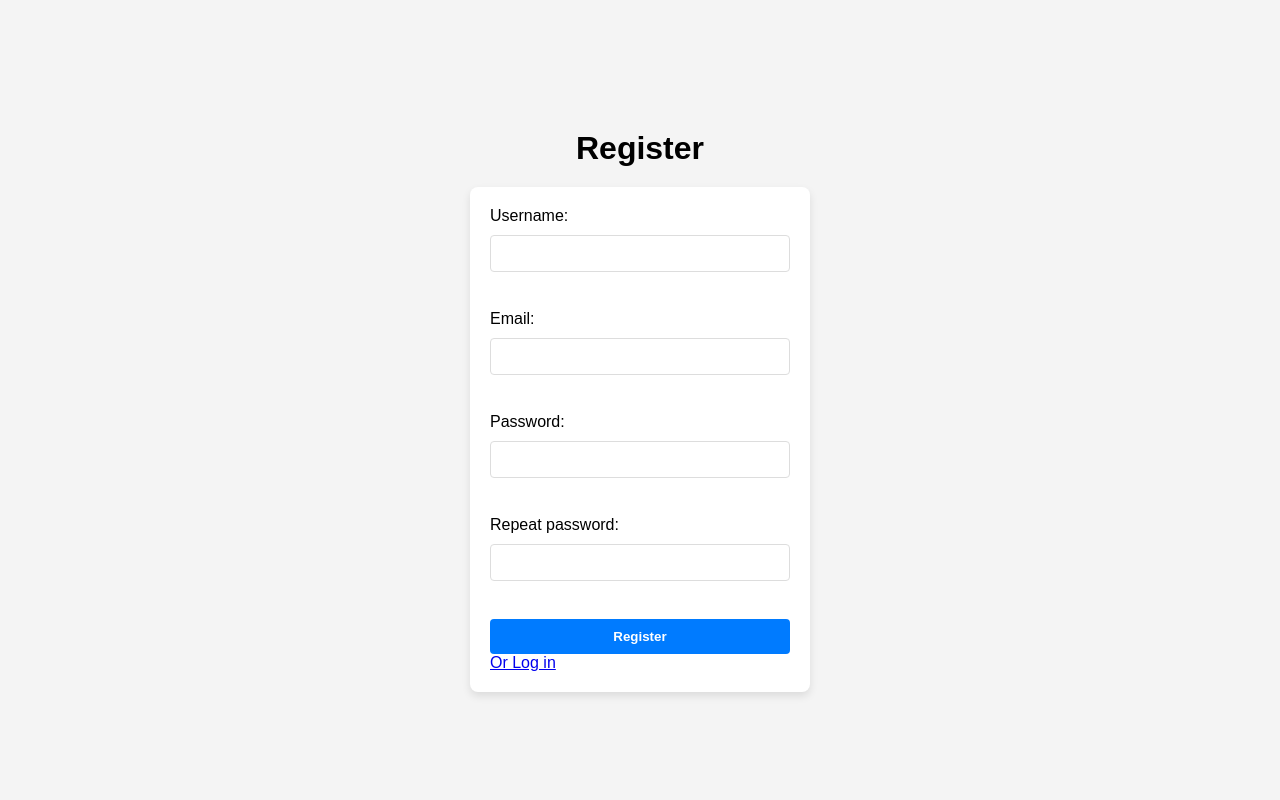
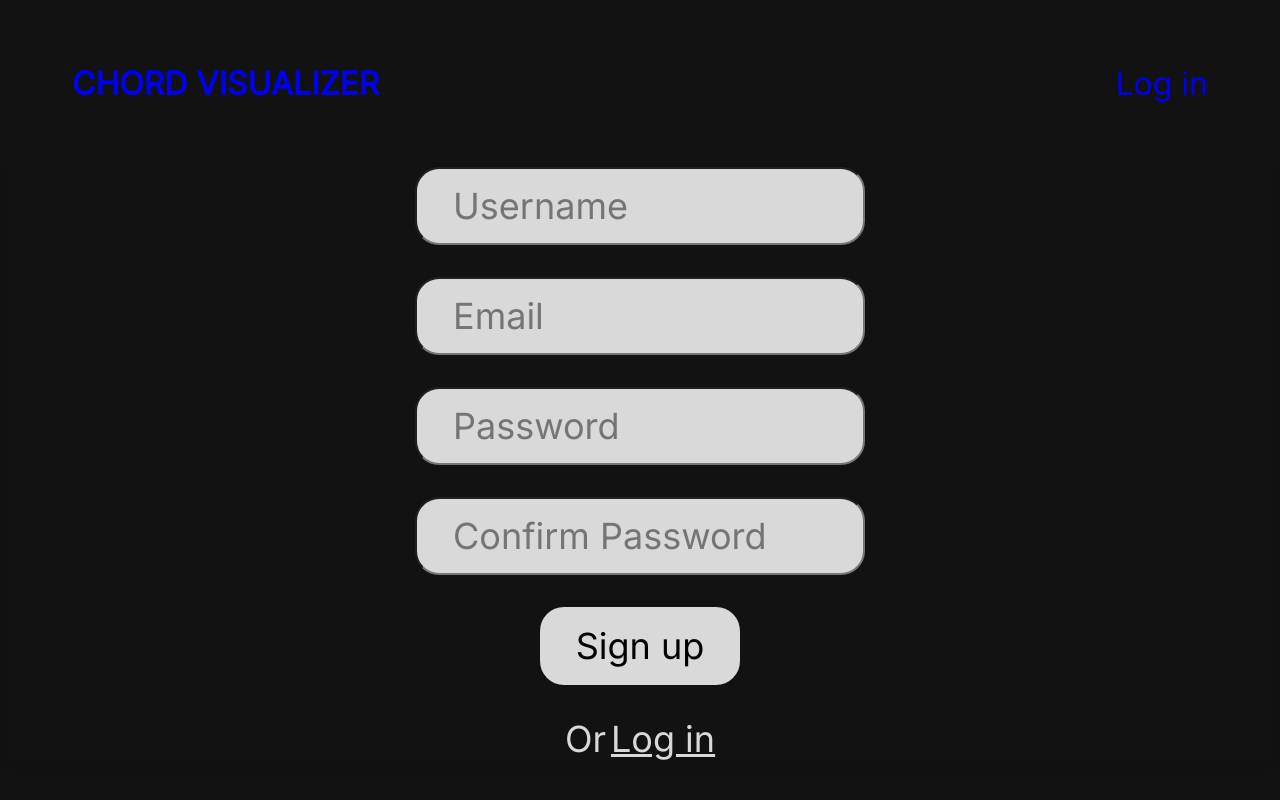
Before and after one commit to themask025/chord-visualizer, a PHP site: page /register/register in a window 1280 px wide. Run offline with PHP 8.4, Linux system fonts and the light colour scheme.

Commit message:
adding styles for login, register and search_results pages

```diff
--- a/views/register/register.css
+++ b/views/register/register.css
@@ -1,12 +1,5 @@
 body {
-    font-family: Arial, sans-serif;
-    background-color: #f4f4f4;
-    display: flex;
-    justify-content: center;
-    flex-direction: column;
-    align-items: center;
-    height: 100vh;
-    margin: 0;
+    background-color: #121212;
 }
 
 .title {
@@ -15,33 +8,73 @@ body {
 }
 
 .register-form {
-    background-color: #ffffff;
-    padding: 20px;
+    display: flex;
+    flex-direction: column;
+    align-items: center;
+    font-family: 'Inter', sans-serif;
+    font-size: 36px;
+    font-weight: 50;
+    background-color: transparent;
     border-radius: 8px;
     box-shadow: 0 4px 8px rgba(0, 0, 0, 0.1);
-    width: 300px;
+    width: 100%;
+    gap: 32px;
 }
 
 .form-input {
-    width: 100%;
-    padding: 10px;
-    margin: 10px 0 20px;
-    border: 1px solid #ddd;
-    border-radius: 4px;
+    padding: 1em;
+    height: 78px;
+    font: inherit;
+    line-height: 0.4;
+    width: 450px;
+    font-weight: 100;
+    margin: 0;
+    background-color: #D9D9D9;
+    border-radius: 24px;
     box-sizing: border-box;
 }
 
+.form-input:focus {
+    outline: none;
+    border: none;
+}
+
 .submit-button {
-    background-color: #007bff;
-    color: #fff;
+    font: inherit;
+    height: 78px;
+    font-weight: 100;
+    background-color: #D9D9D9;
+    color: #000000;
     padding: 10px;
     border: none;
-    border-radius: 4px;
-    width: 100%;
+    border-radius: 24px;
+    width: 200px;
     cursor: pointer;
-    font-weight: bold;
 }
 
 .submit-button:hover {
-    background-color: #0056b3;
+    filter: brightness(150%);
 }
+
+.submit-button:hover {
+    filter: brightness(150%);
+}
+
+.login-text {
+    text-align: center;
+    color: #D9D9D9;
+    display: flex;
+    justify-content: center;
+    align-content: baseline;
+    flex-direction: row;
+    gap: 5px
+}
+.login-link{
+    margin: 0;
+    font-weight: 100;
+    text-align: center;
+    color: #D9D9D9;
+}
+.input-label{
+    display: none;
+}
--- a/views/register/register.php
+++ b/views/register/register.php
@@ -5,11 +5,11 @@
   <title>Registration Form</title>
     <?php
     require_once 'constants.php';
+    require_once(__DIR__ . "/../navigation_bar/index.php");
     echo '<link rel="stylesheet"' . ' href="'. BASE_PATH . 'views/register/register.css" />';
     ?>
 </head>
 <body>
-<h1 class="title">Register</h1>
 <?php
     if($this->error != null)
     {
@@ -17,20 +17,23 @@
     }
   ?>
 <form class="register-form" method="post">
-  <label for="username">Username:</label><br>
-  <input class="form-input" type="text" id="username" name="username" required><br><br>
+  <label class="input-label" for="username">Username:</label>
+  <input class="form-input" type="text" id="username" name="username" placeholder="Username" required>
 
-  <label for="email">Email:</label><br>
-  <input class="form-input" type="email" id="email" name="email" required><br><br>
+  <label class="input-label" for="email">Email:</label>
+  <input class="form-input" type="email" id="email" name="email" placeholder="Email" required>
 
-  <label for="password">Password:</label><br>
-  <input class="form-input" type="password" id="password" name="password" required><br><br>
+  <label class="input-label" for="password">Password:</label>
+  <input class="form-input" type="password" id="password" name="password" placeholder="Password" required>
 
-  <label for="password">Repeat password:</label><br>
-  <input class="form-input" type="password" id="password_confirmation" name="password_confirmation" required><br><br>
+  <label class="input-label" for="password_confirmation">Repeat password:</label>
+  <input class="form-input" type="password" id="password_confirmation" name="password_confirmation" placeholder="Confirm Password" required>
 
-  <button class="submit-button" type="submit">Register</button>
-  <a href="<?php echo BASE_PATH; ?>login">Or Log in</a>
+  <button class="submit-button" type="submit">Sign up</button>
+    <div class="login-text">
+        <p class="login-link">Or</p>
+        <a class="login-link" href="<?php echo BASE_PATH; ?>login">Log in</a>
+    </div>
 
 </form>
 </body>
```
Also changed, not shown: views/login/login.css (+51 -22 lines), views/login/login.php (+10 -6 lines), views/search_results/search_results.css (added, +66 -0 lines), views/search_results/search_results.php (+4 -4 lines).
